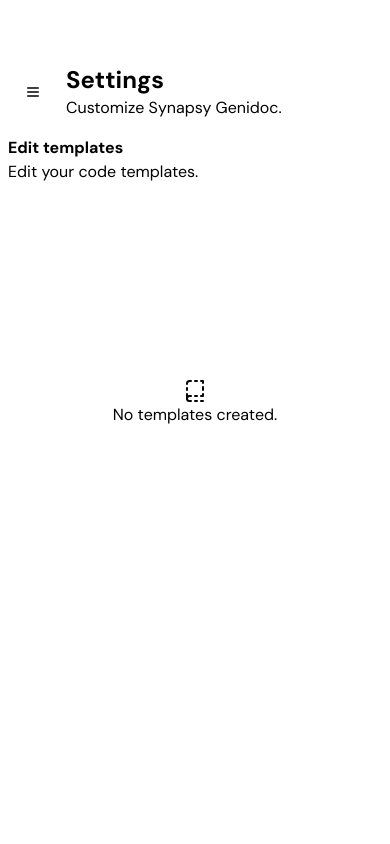
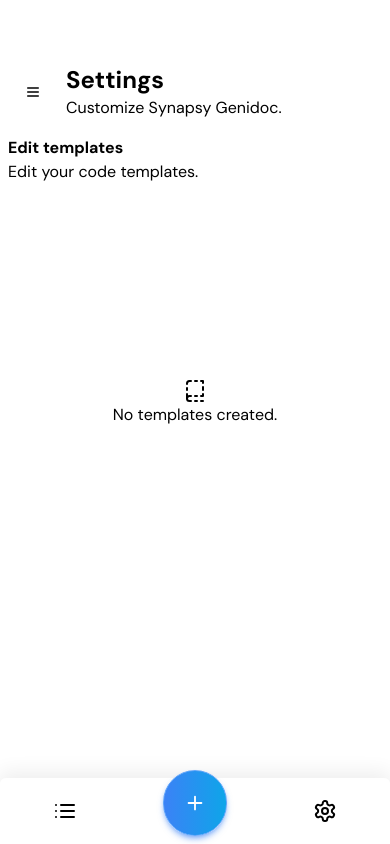
Before and after one commit to synapsy-ai/genidoc, a Next.js app: page /settings/templates in a window 390 px wide. Built offline with nearby package versions, Linux system fonts and the light colour scheme.

Commit message:
Added mobile nav bar

```diff
--- a/app/layout.tsx
+++ b/app/layout.tsx
@@ -3,6 +3,7 @@ import { DM_Sans } from "next/font/google";
 import "./globals.css";
 import { ThemeProvider } from "@/components/theme-provider";
 import NavBar from "@/components/navbar";
+import MobileNavBar from "@/components/mobile-nav";
 
 const dmSans = DM_Sans({ subsets: ["latin"] });
 
@@ -42,6 +43,7 @@ export default function RootLayout({
         >
           <NavBar />
           {children}
+          <MobileNavBar />
         </body>
       </ThemeProvider>
     </html>
--- /dev/null
+++ b/components/mobile-nav.tsx
@@ -0,0 +1,35 @@
+import { List, Plus, Settings } from "lucide-react";
+import Link from "next/link";
+
+export default function MobileNavBar() {
+  return (
+    <div className="fixed bottom-0 z-50 block w-full sm:hidden print:hidden">
+      <nav className="grid grid-cols-3 items-center rounded-t-md bg-white/50 shadow-[0px_-5px_20px_1px_#00000012] backdrop-blur-md dark:bg-slate-900/50">
+        <Link
+          className="flex items-center justify-center rounded-md border border-transparent p-5 hover:border-slate-200 hover:bg-slate-100/25 dark:hover:border-slate-700 dark:hover:bg-slate-800/25"
+          href={"/generations"}
+        >
+          <List />
+        </Link>
+        <div className="flex justify-center">
+          <Link
+            className="group flex w-16 -translate-y-2 items-center justify-center rounded-full border border-blue-400 bg-gradient-to-r from-blue-500 to-sky-500 p-5 shadow-md shadow-blue-500/50 hover:from-blue-500 hover:to-blue-500"
+            href={"/create"}
+          >
+            <Plus
+              className="transition-all ease-in-out group-hover:scale-125"
+              color="white"
+            />
+          </Link>
+        </div>
+
+        <Link
+          className="flex items-center justify-center rounded-md border border-transparent p-5 hover:border-slate-200 hover:bg-slate-100/25 dark:hover:border-slate-700 dark:hover:bg-slate-800/25"
+          href={"/settings"}
+        >
+          <Settings />
+        </Link>
+      </nav>
+    </div>
+  );
+}
--- a/package.json
+++ b/package.json
@@ -15,6 +15,7 @@
     "@radix-ui/react-popover": "^1.0.7",
     "@radix-ui/react-scroll-area": "^1.0.5",
     "@radix-ui/react-select": "^2.0.0",
+    "@radix-ui/react-separator": "^1.0.3",
     "@radix-ui/react-slot": "^1.0.2",
     "@radix-ui/react-tabs": "^1.0.4",
     "@radix-ui/react-tooltip": "^1.0.7",
```
Also changed, not shown: 1 other file (tests, documents, lock files or other folders).
